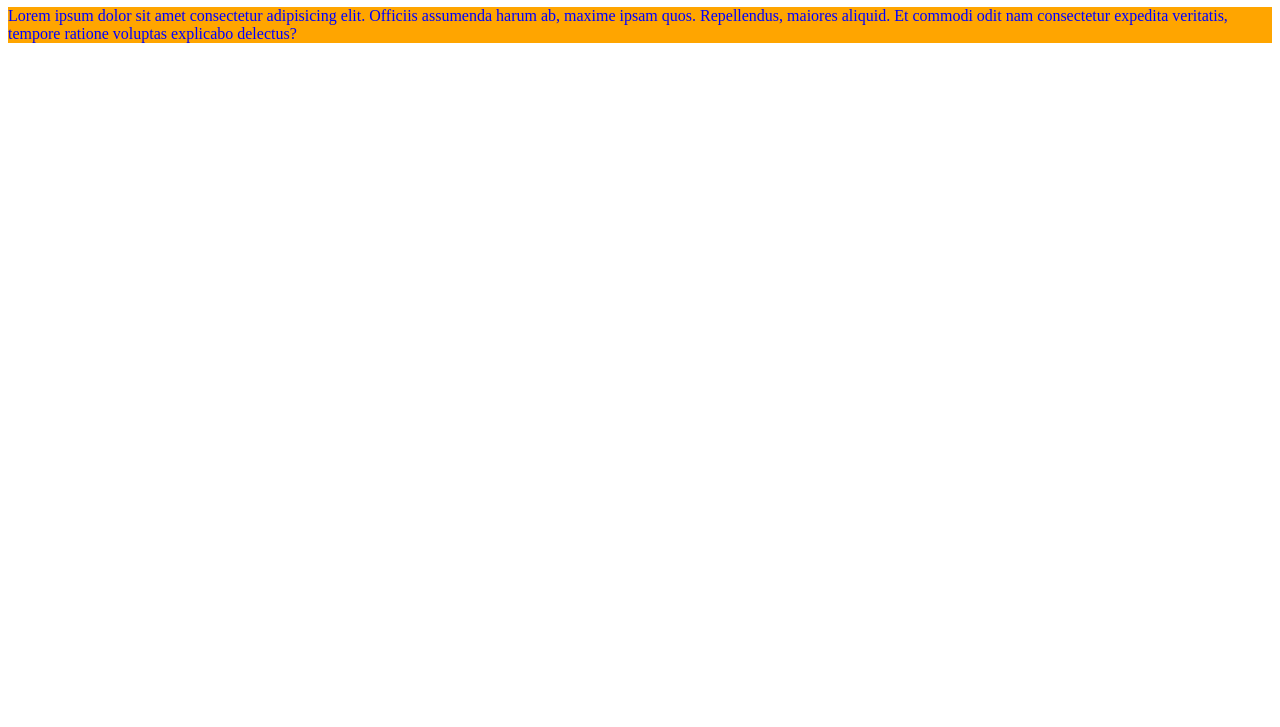
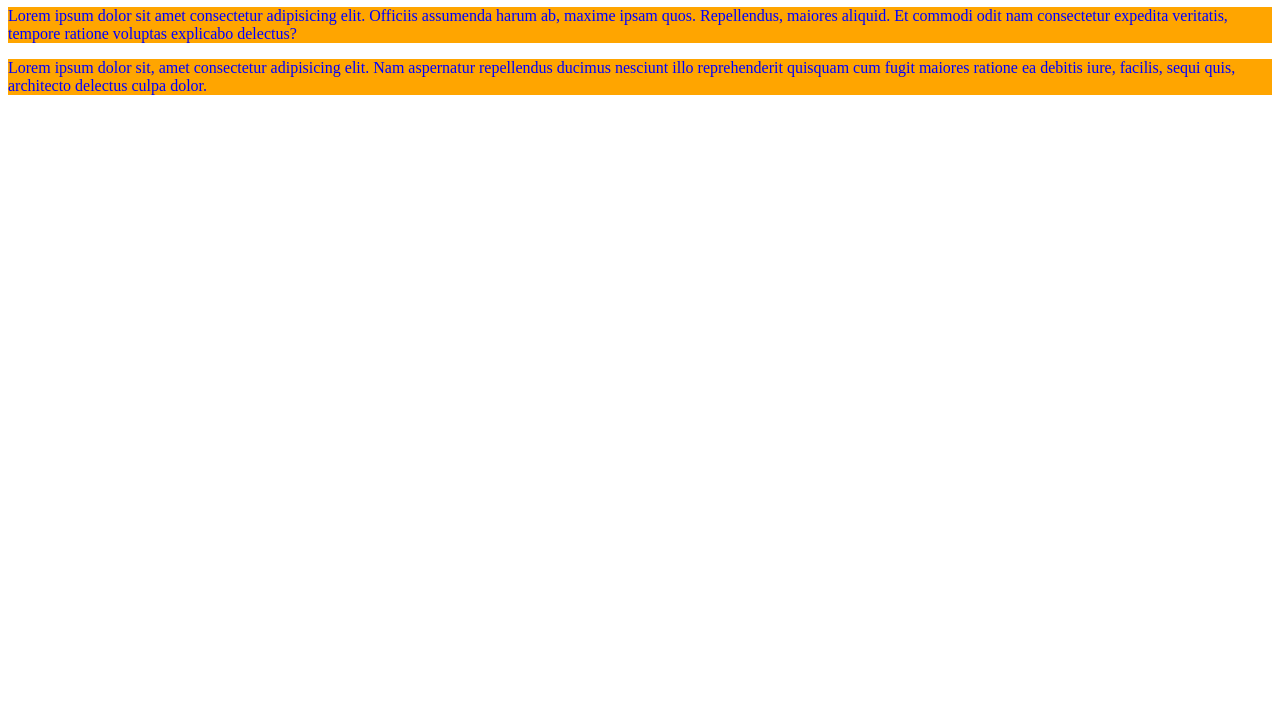
Before and after one commit to NathBenWeb/GIT, a plain HTML site: page index.html in a window 1280 px wide. Shown: the part 73-800 px from the top of the page. Drawn offline with Linux system fonts and the light colour scheme.

Commit message:
add new p

```diff
--- a/index.html
+++ b/index.html
@@ -10,5 +10,6 @@
 <body>
     <h1>Exemple sur Git</h1>
     <P>Lorem ipsum dolor sit amet consectetur adipisicing elit. Officiis assumenda harum ab, maxime ipsam quos. Repellendus, maiores aliquid. Et commodi odit nam consectetur expedita veritatis, tempore ratione voluptas explicabo delectus?</P>
+    <p>Lorem ipsum dolor sit, amet consectetur adipisicing elit. Nam aspernatur repellendus ducimus nesciunt illo reprehenderit quisquam cum fugit maiores ratione ea debitis iure, facilis, sequi quis, architecto delectus culpa dolor.</p>
 </body>
 </html>
```
